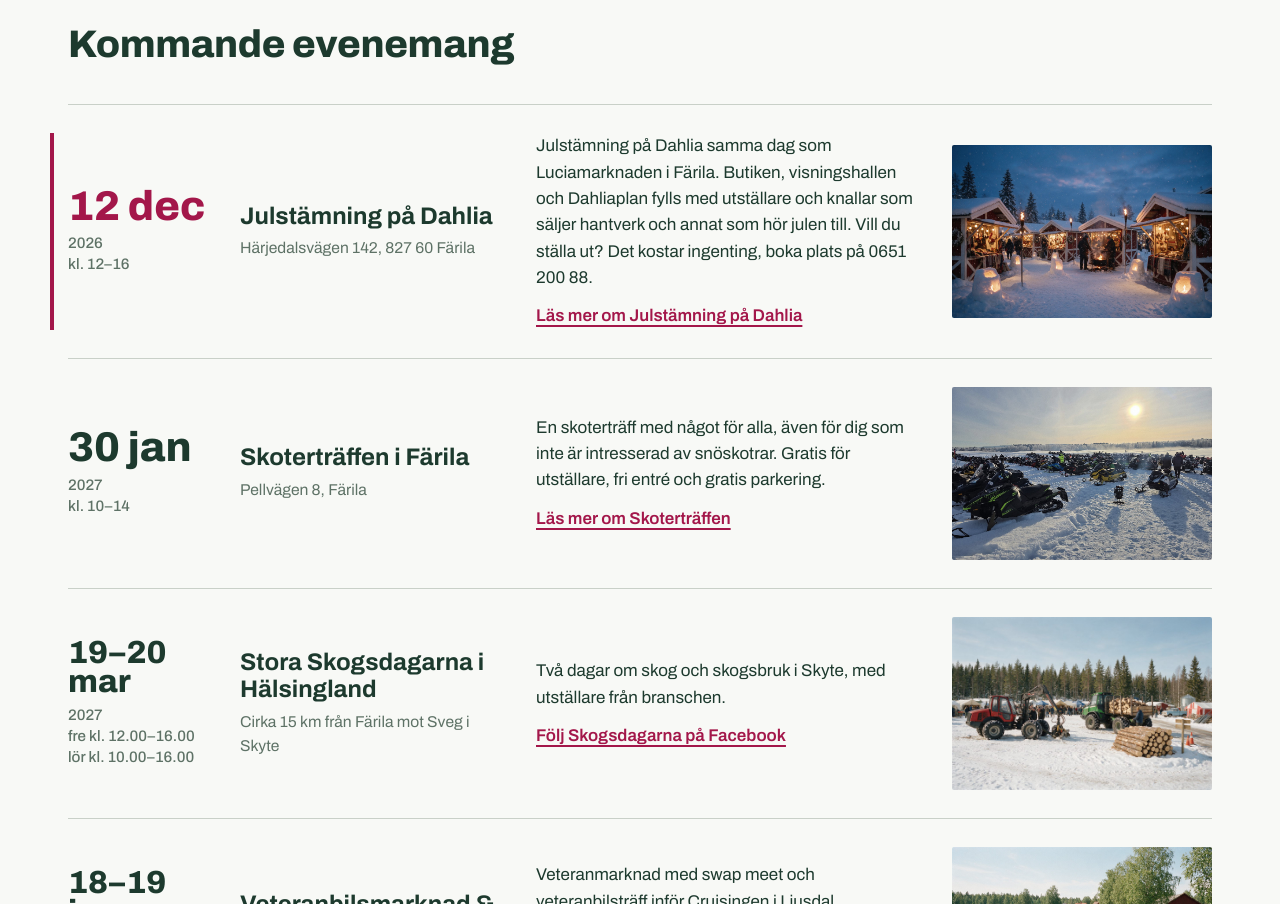
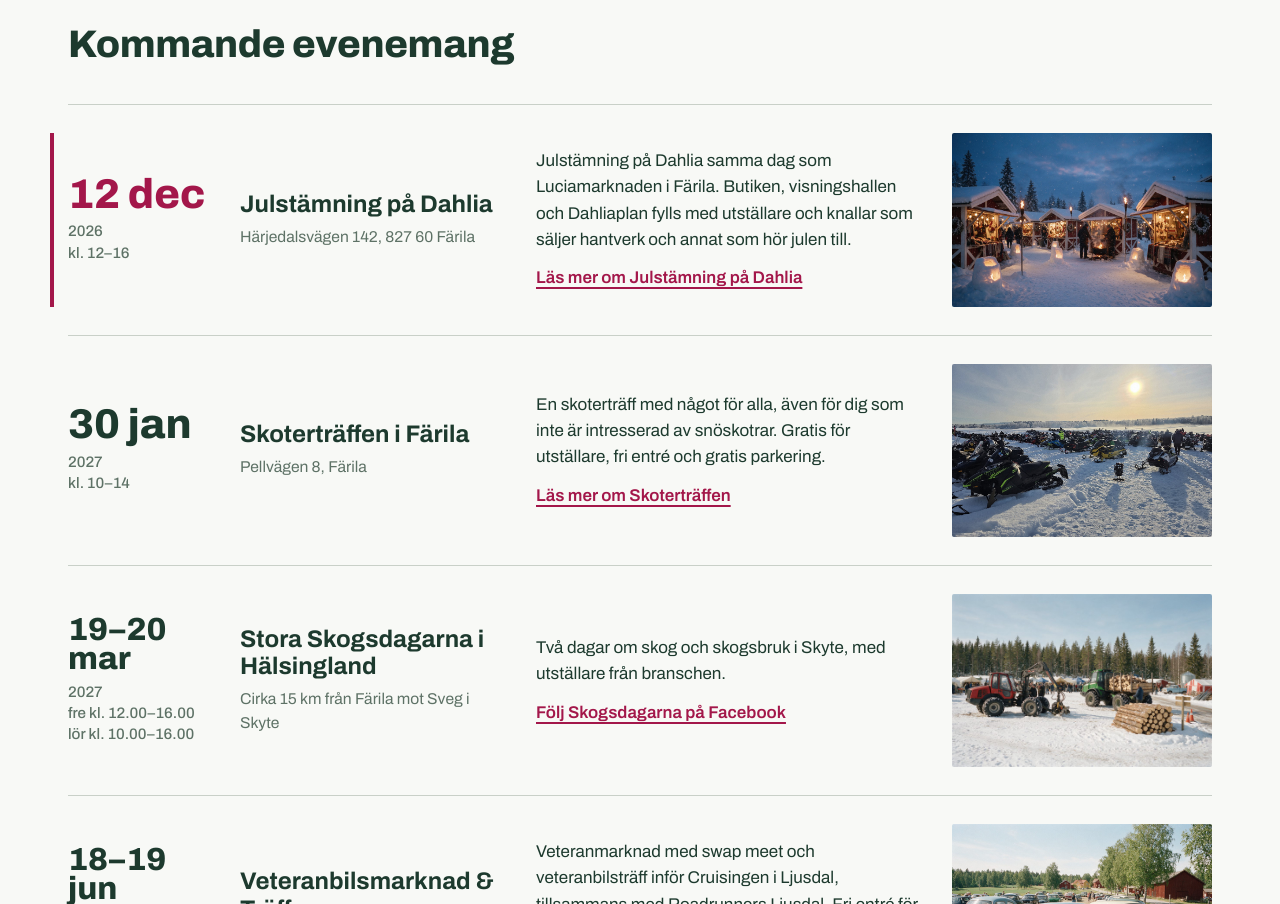
Before and after one commit to sqrddsgn/Dahlia-Event, a plain HTML site: page index.html in a window 1280 px wide. Shown: the part 800-1704 px from the top of the page. Drawn offline with Linux system fonts and the light colour scheme.

Commit message:
Julstämning: ta bort utställarmeningen
Co-Authored-By: Claude Opus 5.5 <noreply@anthropic.com>

```diff
--- a/index.html
+++ b/index.html
@@ -157,7 +157,7 @@ footer address.org{font-style:normal;line-height:1.5}
 
 <script>
 const EVENTS=[
- {id:"jul",name:"Julstämning på Dahlia",date:"2026-12-12",time:"kl. 12–16",place:"Härjedalsvägen 142, 827 60 Färila",img:"assets/julmarknad.jpg",desc:"Julstämning på Dahlia samma dag som Luciamarknaden i Färila. Butiken, visningshallen och Dahliaplan fylls med utställare och knallar som säljer hantverk och annat som hör julen till. Vill du ställa ut? Det kostar ingenting, boka plats på 0651 200 88.",url:"https://www.facebook.com/events/39042516732060399/",cta:"Läs mer om Julstämning på Dahlia",ext:true},
+ {id:"jul",name:"Julstämning på Dahlia",date:"2026-12-12",time:"kl. 12–16",place:"Härjedalsvägen 142, 827 60 Färila",img:"assets/julmarknad.jpg",desc:"Julstämning på Dahlia samma dag som Luciamarknaden i Färila. Butiken, visningshallen och Dahliaplan fylls med utställare och knallar som säljer hantverk och annat som hör julen till.",url:"https://www.facebook.com/events/39042516732060399/",cta:"Läs mer om Julstämning på Dahlia",ext:true},
  {id:"skoter",name:"Skoterträffen i Färila",date:"2027-01-30",time:"kl. 10–14",place:"Pellvägen 8, Färila",img:"skotertraffen/skotertraffen.jpg",desc:"En skoterträff med något för alla, även för dig som inte är intresserad av snöskotrar. Gratis för utställare, fri entré och gratis parkering.",url:"skotertraffen/",cta:"Läs mer om Skoterträffen"},
  {id:"skog",name:"Stora Skogsdagarna i Hälsingland",date:"2027-03-19",end:"2027-03-20",time:"fre kl. 12.00–16.00<br>lör kl. 10.00–16.00",place:"Cirka 15 km från Färila mot Sveg i Skyte",img:"assets/skogsdagarna.jpg",desc:"Två dagar om skog och skogsbruk i Skyte, med utställare från branschen.",url:"https://www.facebook.com/profile.php?id=61595075768079",cta:"Följ Skogsdagarna på Facebook",ext:true},
  {id:"veteran",name:"Veteranbilsmarknad & Träff",date:"2027-06-18",end:"2027-06-19",time:"fre kl. 16–20<br>lör kl. 9–16",place:"Pellbacken, Pellvägen 8, Färila",img:"assets/veteran.jpg",desc:"Veteranmarknad med swap meet och veteranbilsträff inför Cruisingen i Ljusdal, tillsammans med Roadrunners Ljusdal. Fri entré för besökare.",url:"veteranbilsmarknad/",cta:"Läs mer om Veteranbilsmarknad & Träff"},
```
Also changed, not shown: 1 other file.
